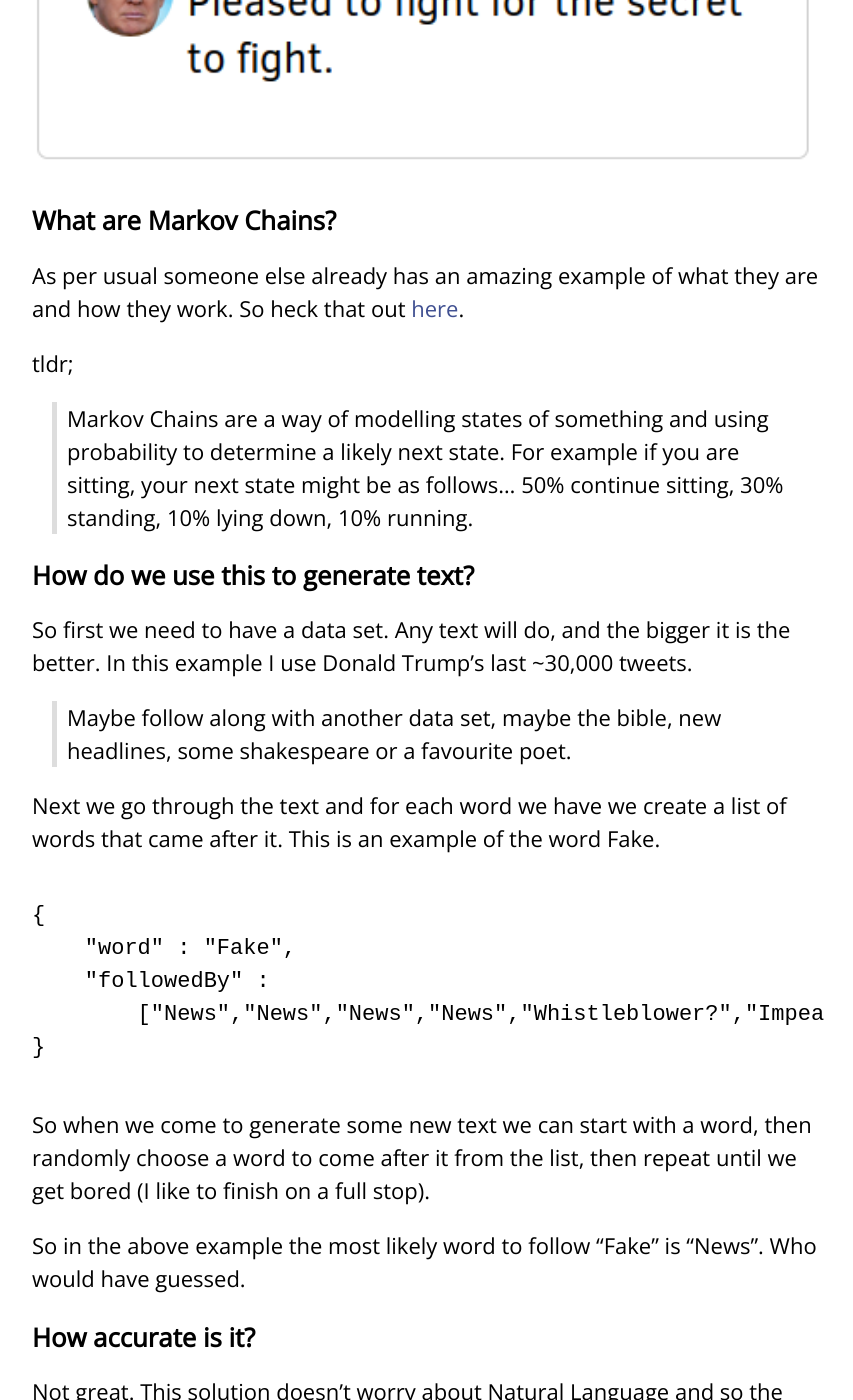
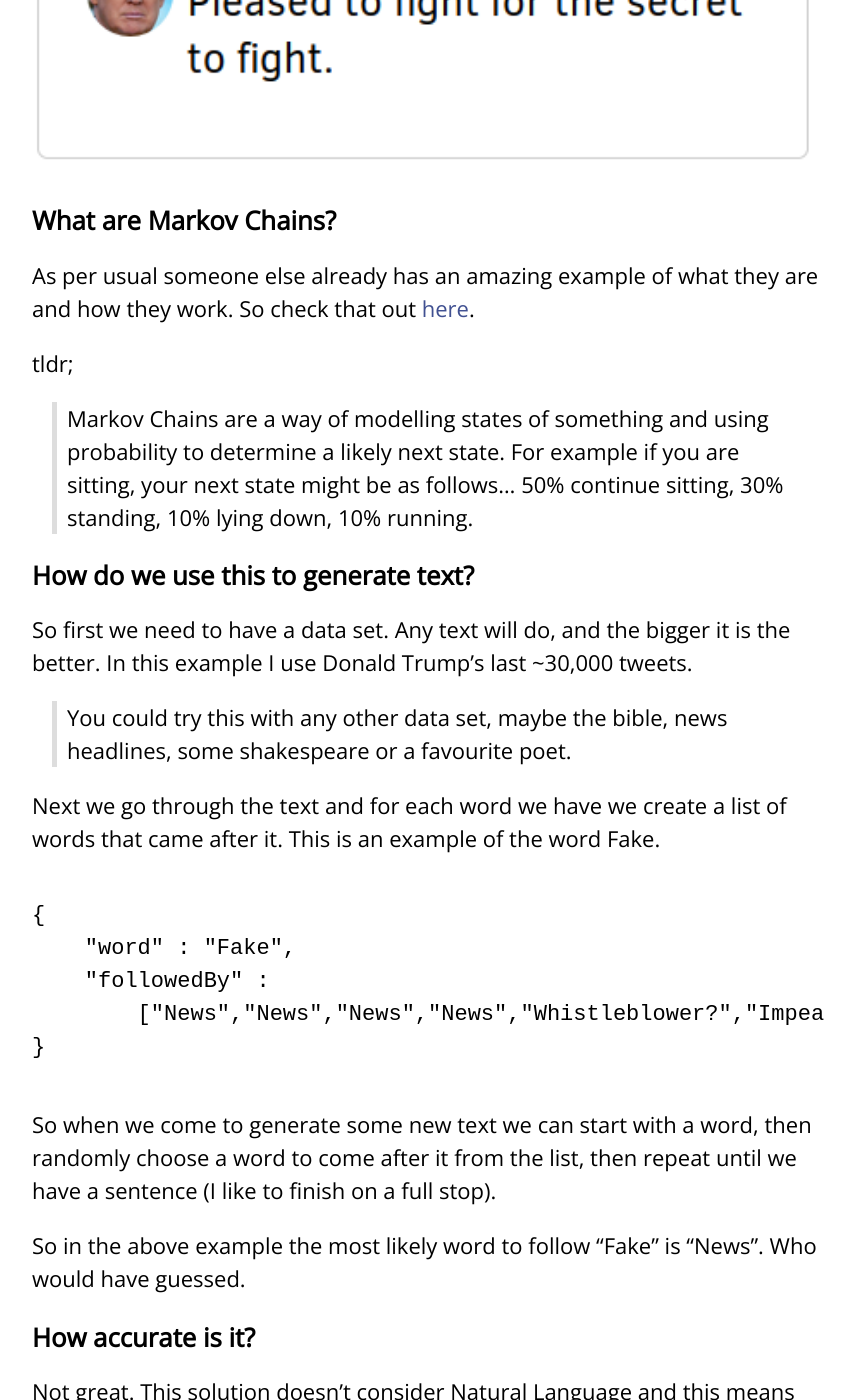
Before and after one commit to foopod/blog-3.0, a Jekyll site: the page built from _posts/2019-11-27-fake-news.md, in a window 1280 px wide and 1400 px high, scrolled down 439 px. Shown: the whole window, without its empty margins (212-1065 px from the left). Built offline with Jekyll 4.4.1, drawn with Linux system fonts in a browser that asks for light colours; some of the changed text lies outside the part shown.

Commit message:
fixed spelling and grammar

````diff
--- a/_posts/2019-11-27-fake-news.md
+++ b/_posts/2019-11-27-fake-news.md
@@ -9,7 +9,7 @@ date: 2019-11-27
 
 ### What are Markov Chains?
 
-As per usual someone else already has an amazing example of what they are and how they work. So heck that out [here](http://setosa.io/ev/markov-chains/).
+As per usual someone else already has an amazing example of what they are and how they work. So check that out [here](http://setosa.io/ev/markov-chains/).
 
 tldr;
 
@@ -19,7 +19,7 @@ tldr;
 
 So first we need to have a data set. Any text will do, and the bigger it is the better. In this example I use Donald Trump's last \~30,000 tweets.
 
-> Maybe follow along with another data set, maybe the bible, new headlines, some shakespeare or a favourite poet.
+> You could try this with any other data set, maybe the bible, news headlines, some shakespeare or a favourite poet.
 
 Next we go through the text and for each word we have we create a list of words that came after it. This is an example of the word Fake.
 
@@ -31,13 +31,13 @@ Next we go through the text and for each word we have we create a list of words
 }
 ```
 
-So when we come to generate some new text we can start with a word, then randomly choose a word to come after it from the list, then repeat until we get bored (I like to finish on a full stop).
+So when we come to generate some new text we can start with a word, then randomly choose a word to come after it from the list, then repeat until we have a sentence (I like to finish on a full stop).
 
 So in the above example the most likely word to follow "Fake" is "News". Who would have guessed.
 
 ### How accurate is it?
 
-Not great. This solution doesn't worry about Natural Language and so the results can just be gibberish.
+Not great. This solution doesn't consider Natural Language and this means the results can just be gibberish.
 
 However in saying that a lot of the results are quite amusing.
 
````
